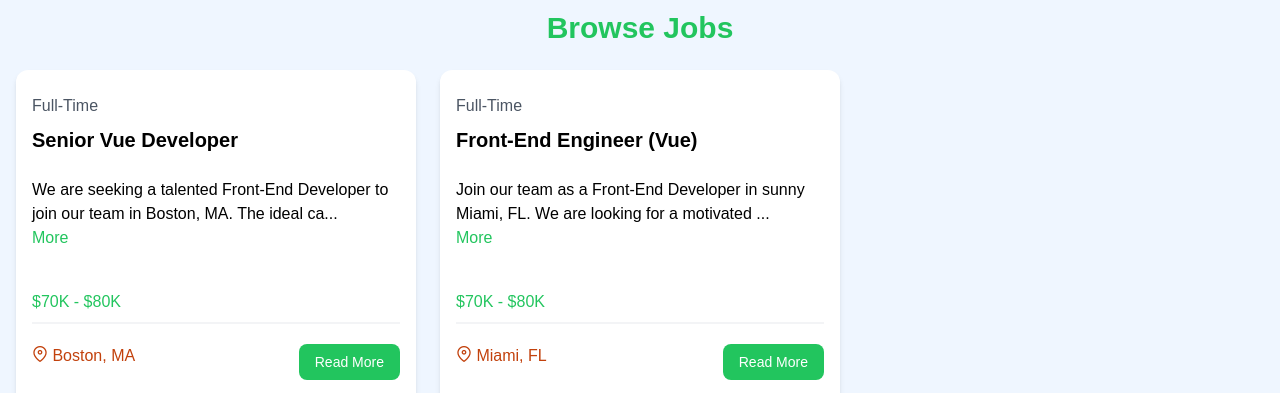
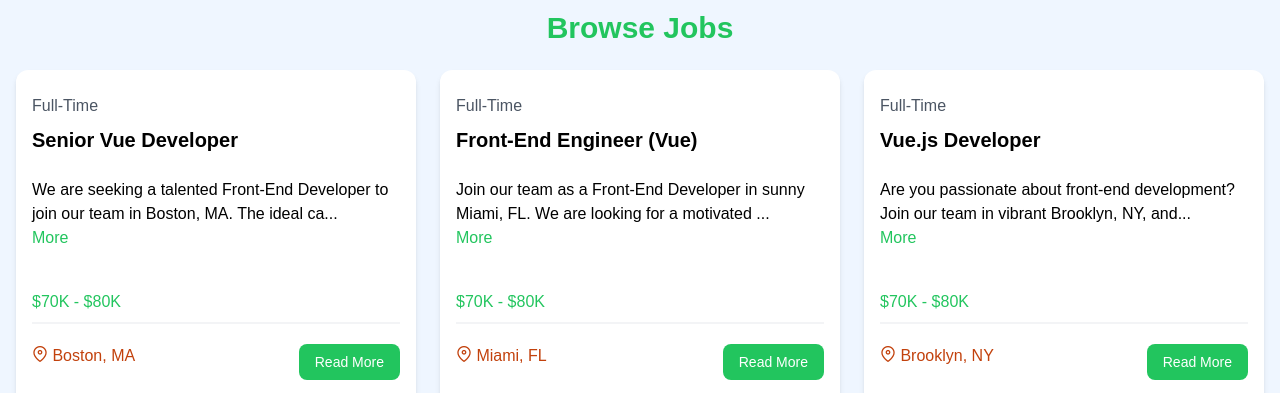
Before and after one commit to Antonioax/JobSearch, a Vue app: page / in a window 1280 px wide. Shown: the part 407-800 px from the top of the page. Built offline with nearby package versions, Linux system fonts and the light colour scheme; data requests are answered from the project's data file.

Commit message:
Added json server and axios

```diff
--- a/package.json
+++ b/package.json
@@ -7,9 +7,12 @@
     "dev": "vite",
     "build": "run-p type-check \"build-only {@}\" --",
     "preview": "vite preview",
-    "build-only": "vite build"
+    "build-only": "vite build",
+    "server": "json-server src/jobs.json --port 5000"
   },
   "dependencies": {
+    "axios": "^1.7.2",
+    "json-server": "^1.0.0-beta.1",
     "primeicons": "^7.0.0",
     "vue": "^3.4.29",
     "vue-router": "^4.4.0"
--- a/src/components/JobListings.vue
+++ b/src/components/JobListings.vue
@@ -1,8 +1,8 @@
 <script setup>
 import { RouterLink } from "vue-router";
 import JobListing from "./JobListing.vue";
-import jobData from "@/jobs.json";
-import { ref } from "vue";
+import { onMounted, ref } from "vue";
+import axios from "axios";
 
 defineProps({
   limit: Number,
@@ -12,7 +12,16 @@ defineProps({
   },
 });
 
-const jobs = ref(jobData);
+const jobs = ref([]);
+
+onMounted(async () => {
+  try {
+    const response = await axios.get("http://localhost:5000/jobs");
+    jobs.value = response.data;
+  } catch (error) {
+    console.error("Error fetching jobs", error);
+  }
+});
 </script>
 
 <template>
--- a/src/jobs.json
+++ b/src/jobs.json
@@ -1,4 +1,5 @@
-[
+{
+  "jobs": [
     {
       "id": 1,
       "title": "Senior Vue Developer",
@@ -84,3 +85,4 @@
       }
     }
   ]
+}
--- a/src/views/HomeView.vue
+++ b/src/views/HomeView.vue
@@ -7,5 +7,5 @@ import JobListings from "@/components/JobListings.vue";
 <template>
   <Hero />
   <HomeCards />
-  <JobListings :limit="2" :showButton="true" />
+  <JobListings :showButton="true" />
 </template>
```
Also changed, not shown: 1 other file (tests, documents, lock files or other folders). Lines whose indentation alone changed are shown as unchanged.
